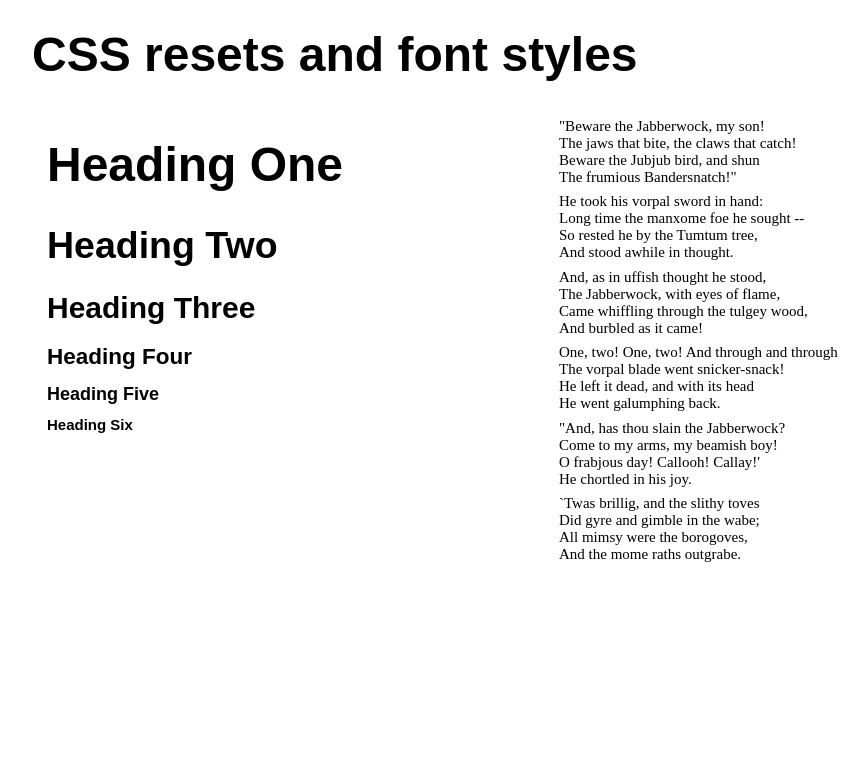
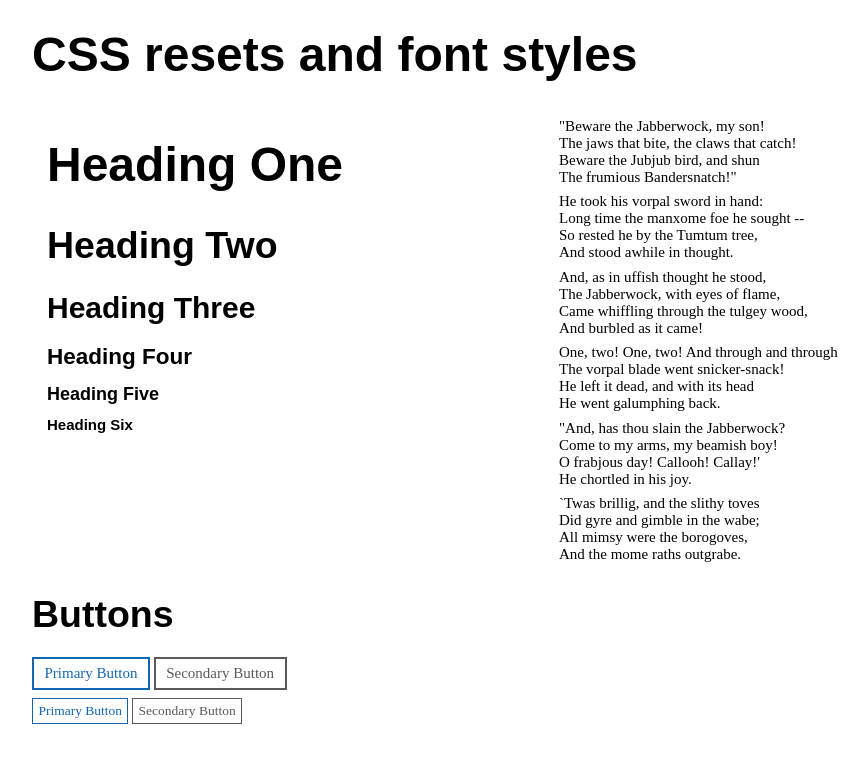
Before and after one commit to mborn319/sonic, a plain HTML site: page reset.html in a window 1280 px wide. Shown: the whole page, without its empty margins (96-964 px from the left). Drawn offline with Linux system fonts and the light colour scheme; a script that the page names is missing.

Commit message:
Added some minor button styles

```diff
--- a/reset.html
+++ b/reset.html
@@ -54,7 +54,13 @@
                   And the mome raths outgrabe. </p>
                 </div><!--/.col-12-->
             </div><!--/.grid-->
+          <h2>Buttons</h2>
+          <p><a href="#" class="btn-primary">Primary Button</a> <a href="#" class="btn-secondary">Secondary Button</a></p>
+          <p><a href="#" class="btn-primary btn-small">Primary Button</a> <a href="#" class="btn-secondary btn-small">Secondary Button</a></p>
+
+
         </div>
+
         <script src="/src/js/main.js"></script>
     </body>
 </html>
--- a/src/css/reset.css
+++ b/src/css/reset.css
@@ -23,3 +23,24 @@ h5 { font-size: 1.2rem; }
 img,iframe {
   max-width: 100%;
 }
+
+/* Button styles */
+.btn-primary,.btn-secondary {
+  border-radius: 0;
+  text-decoration: none;
+  border: 2px solid currentColor;
+  display: inline-block;
+  padding: .4em .7em;
+  font-size: 1em;
+}
+.btn-small {
+  border-width: 1px;
+  padding: .3em .4em;
+  font-size: .9em;
+}
+.btn-primary {
+  color: #1366b0;
+}
+.btn-secondary {
+  color: #5A5A5A;
+}
```
